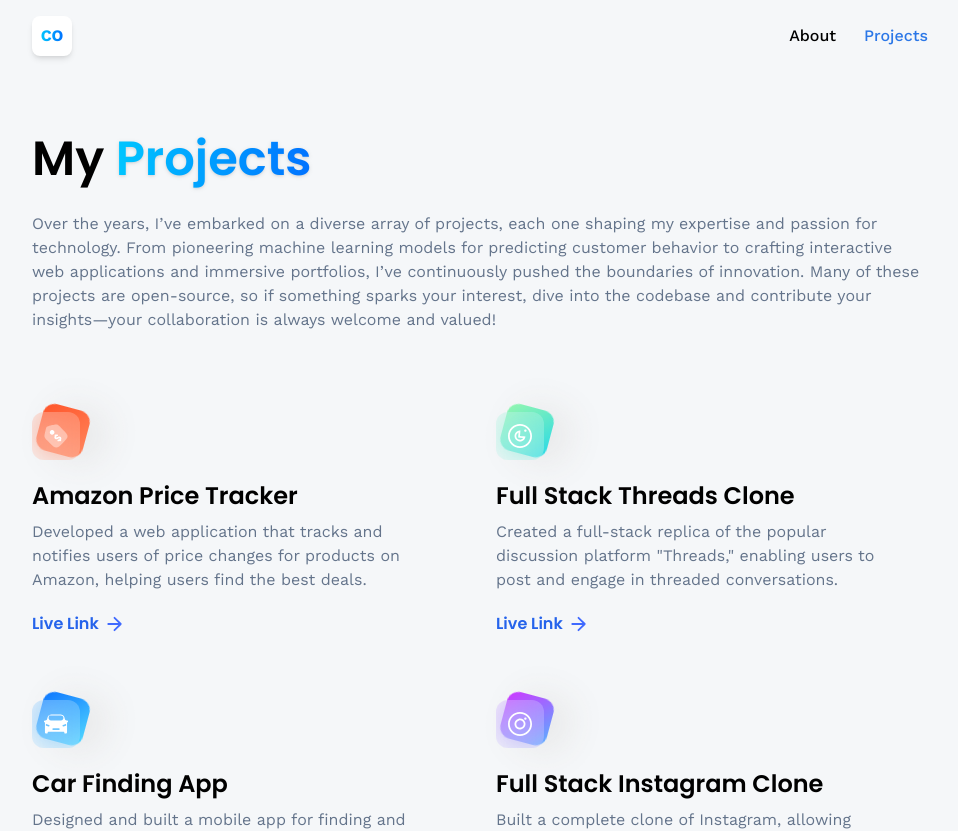
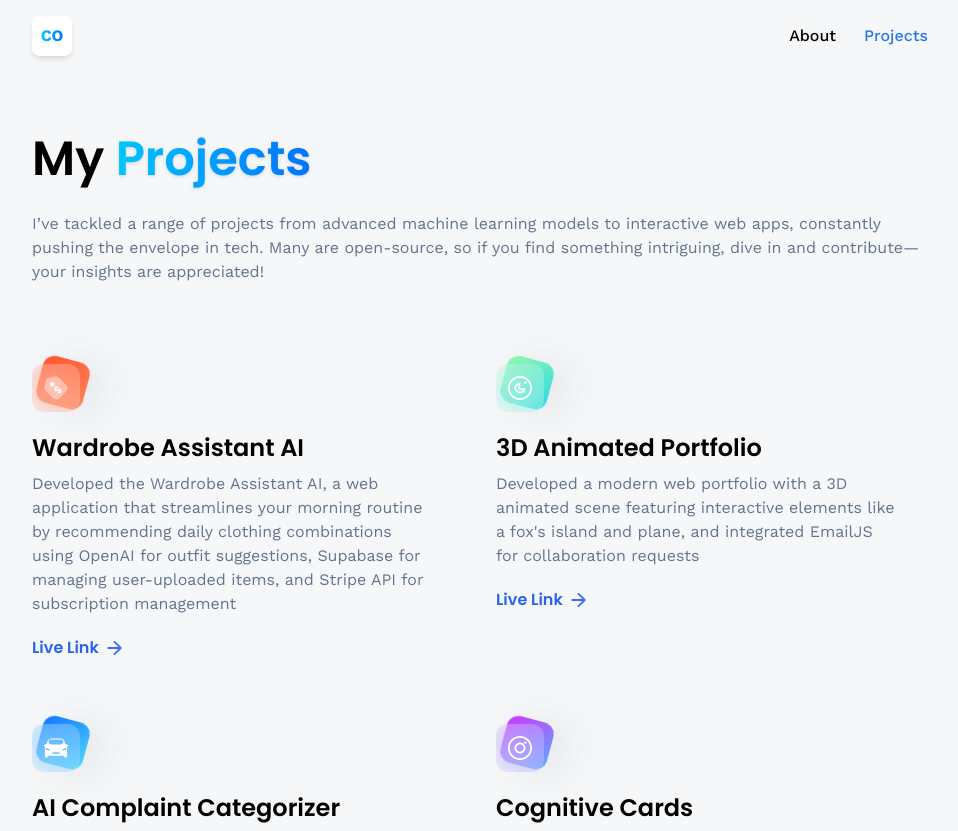
Before and after one commit to chang4oh/portfolio24a, a React (Vite) app: page /projects in a window 1280 px wide. Shown: the top 831 px of the page, without its empty margins (160-1118 px from the left). Built offline with nearby package versions, Linux system fonts and the light colour scheme.

Commit message:
added project descriptions

```diff
--- a/src/constants/index.js
+++ b/src/constants/index.js
@@ -23,7 +23,7 @@
     summiz,
     tailwindcss,
     threads,
-    typescript
+    typescript,
 } from "../assets/icons";
 
 export const skills = [
@@ -242,31 +242,32 @@
     {
         iconUrl: pricewise,
         theme: 'btn-back-red',
-        name: 'Amazon Price Tracker',
-        description: 'Developed a web application that tracks and notifies users of price changes for products on Amazon, helping users find the best deals.',
-        link: 'https://github.com/adrianhajdin/pricewise',
+        name: 'Wardrobe Assistant AI',
+        description: 'Developed the Wardrobe Assistant AI, a web application that streamlines your morning routine by recommending daily clothing combinations using OpenAI for outfit suggestions, Supabase for managing user-uploaded items, and Stripe API for subscription management',
+        link: 'https://github.com/MohammedNabil99/Wardrobe-Assistant',
     },
     {
         iconUrl: threads,
         theme: 'btn-back-green',
-        name: 'Full Stack Threads Clone',
-        description: 'Created a full-stack replica of the popular discussion platform "Threads," enabling users to post and engage in threaded conversations.',
-        link: 'https://github.com/adrianhajdin/threads',
+        name: '3D Animated Portfolio',
+        description: 'Developed a modern web portfolio with a 3D animated scene featuring interactive elements like a fox\'s island and plane, and integrated EmailJS for collaboration requests',
+        link: 'https://github.com/chang4oh/portfolio24a',
     },
     {
         iconUrl: car,
         theme: 'btn-back-blue',
-        name: 'Car Finding App',
-        description: 'Designed and built a mobile app for finding and comparing cars on the market, streamlining the car-buying process.',
-        link: 'https://github.com/adrianhajdin/project_next13_car_showcase',
+        name: 'AI Complaint Categorizer',
+        description: 'Developed the AI Complaint Categorizer for a hackathon, utilizing a RAG pipeline to categorize customer complaints. Integrated vector embeddings with Pinecone, employed OpenAI for AI-driven analysis, and used Hugging Face for image text recognition, securing 4th place among over 100 entries',
+        link: 'https://github.com/Anvesh8712/complaint-categoriser',
     },
     {
         iconUrl: snapgram,
         theme: 'btn-back-pink',
-        name: 'Full Stack Instagram Clone',
-        description: 'Built a complete clone of Instagram, allowing users to share photos and connect with friends in a familiar social media environment.',
-        link: 'https://github.com/adrianhajdin/social_media_app',
+        name: 'Cognitive Cards',
+        description: 'Developed an advanced flashcard application, Cognitive Cards, utilizing OpenAI for AI-driven virtual assistance and prompt engineering to personalize learning. Integrated Supabase to manage and store flashcards efficiently and employed Stripe API for seamless subscription management and billing',
+        link: 'https://github.com/Farbubby/cognitive-cards',
     },
+    /*
     {
         iconUrl: estate,
         theme: 'btn-back-black',
@@ -281,4 +282,5 @@
         description: 'App that leverages AI to automatically generate concise & informative summaries from lengthy text content, or blogs.',
         link: 'https://github.com/adrianhajdin/project_ai_summarizer',
     }
+        */
 ];
--- a/src/pages/Projects.jsx
+++ b/src/pages/Projects.jsx
@@ -15,14 +15,7 @@
 
       <div className="mt-5 flex flex-col gap-3 text-slate-500">
         <p>
-        Over the years, I’ve embarked on a diverse array of projects,
-        each one shaping my expertise and passion for technology.
-        From pioneering machine learning models for predicting customer
-        behavior to crafting interactive web applications and immersive portfolios,
-        I’ve continuously pushed the boundaries of innovation.
-        Many of these projects are open-source, so if something sparks your interest,
-        dive into the codebase and contribute your insights—your
-        collaboration is always welcome and valued!
+        I’ve tackled a range of projects from advanced machine learning models to interactive web apps, constantly pushing the envelope in tech. Many are open-source, so if you find something intriguing, dive in and contribute—your insights are appreciated!
         </p>
       </div>
 
@@ -67,7 +60,7 @@
         ))}
       </div>
 
-      <hr classNmae="border-slate-200"/>
+      <hr className="border-slate-200"/>
       <CTA />
     </section>
   );
```
